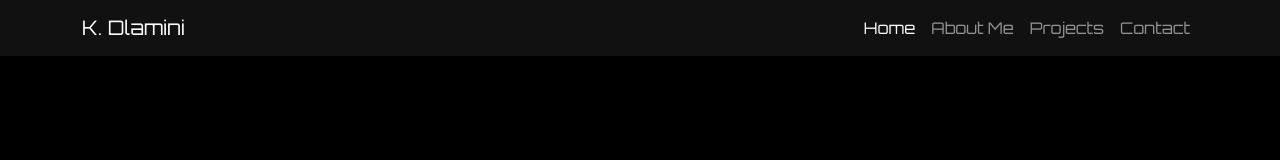
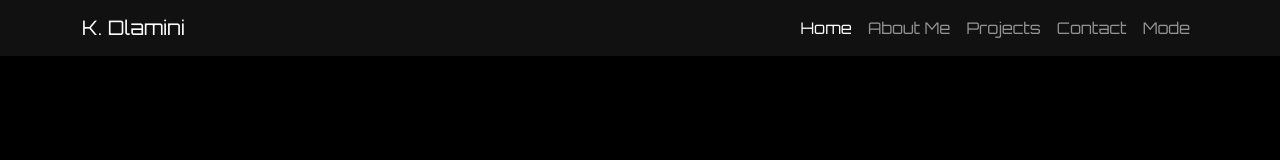
Before and after one commit to KhethiweDlamini/my-online-portfolio, a plain HTML site: page index.html in a window 1280 px wide. Shown: the top 160 px of the page. Drawn offline with nearby package versions, Linux system fonts and the light colour scheme.

Commit message:
Update index.html

```diff
--- a/index.html
+++ b/index.html
@@ -83,6 +83,11 @@
                 href="/contact.html"
                 title="Jump to Contact Information"
                 >Contact
+              </a>
+            </li>
+            <li class="nav-item">
+              <a class="nav-link" href="/contact.html" title="Light/Dark Mode"
+                >Mode
               </a>
             </li>
           </ul>
```
